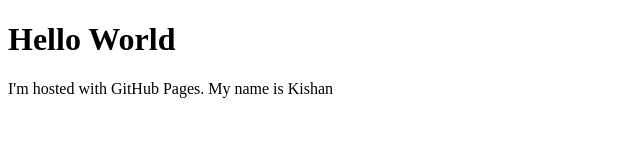
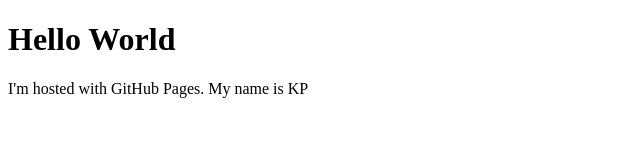
Before and after one commit to kishanpatel1996/kishanpatel1996.github.io, a plain HTML site: page index.html in a window 1280 px wide. Shown: the full height of the page, 0-640 px from the left. Drawn offline with Linux system fonts and the light colour scheme.

Commit message:
inditial commit

```diff
--- a/index.html
+++ b/index.html
@@ -2,7 +2,7 @@
 <html>
 <body>
 <h1>Hello World</h1>
-<p>I'm hosted with GitHub Pages. My name is Kishan</p>
+<p>I'm hosted with GitHub Pages. My name is KP</p>
 </body>
 </html>
 </html>
```
